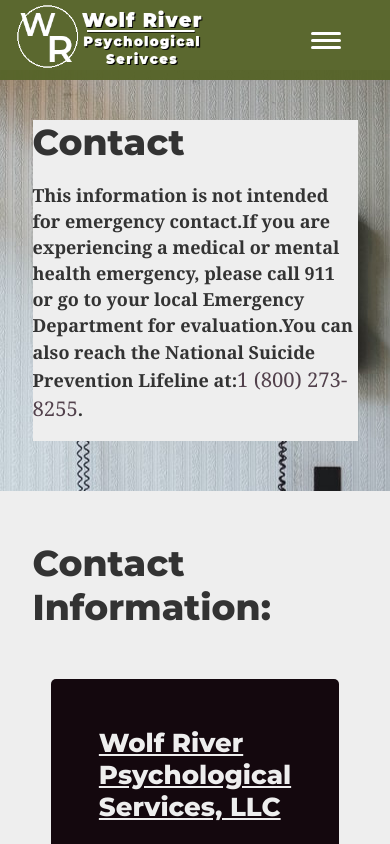
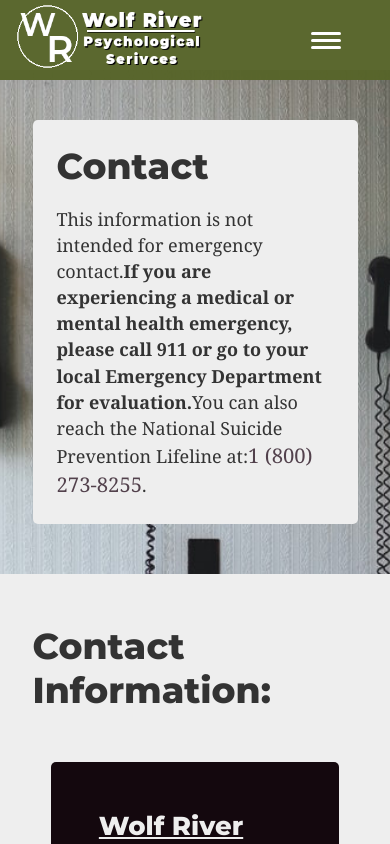
Before and after one commit to cast-iron-developer/wolf-river_2.0, a Next.js app: page /contact in a window 390 px wide. Shown: the top 844 px of the page. Built offline with nearby package versions, Linux system fonts and the light colour scheme; a web font is replaced by a local one.

Commit message:
Cleaned up some formatting issues

```diff
--- a/assets/scss/modules/contact.module.scss
+++ b/assets/scss/modules/contact.module.scss
@@ -84,4 +84,6 @@
 
 .contactBox {
   background-color: $white;
+  padding: 1.5rem;
+  border-radius: 5px;
 }
--- a/assets/scss/modules/leftOffset.module.scss
+++ b/assets/scss/modules/leftOffset.module.scss
@@ -41,6 +41,5 @@
     }
     @include breakpoints(lg_tablet tablet nav mobile) {
         grid-column: 1;
-        grid-row: 1;
     }
 }
--- a/assets/scss/modules/rightOffset.module.scss
+++ b/assets/scss/modules/rightOffset.module.scss
@@ -45,7 +45,6 @@
         grid-column: 2;
     }
     @include breakpoints(lg_tablet tablet nav mobile) {
-        grid-column: 2;
-        grid-row: 1;
+        grid-column: 1;
     }
 }
--- a/assets/scss/modules/singleColumn.module.scss
+++ b/assets/scss/modules/singleColumn.module.scss
@@ -133,11 +133,11 @@
         }
 
         &.clientsIntro {
-            background-image: url(../../images/clients-intro-bg-small.jpg);
+            background: url(../../images/clients-intro-bg-small.jpg) center/cover no-repeat;
         }
 
         &.contactIntro {
-            background-image: url(../../images/contact-intro-bg-small.jpg);
+            background: url(../../images/contact-intro-bg-small.jpg) center/cover no-repeat;
         }
     }
 
@@ -171,8 +171,17 @@
     &.costSection {
         .Col {
             display: grid;
-            grid-template-columns: 1fr 1fr;
             gap: 0 3rem;
+
+            @include breakpoints(really_big large sm_desktop desktop){
+                grid-template-columns: 1fr 1fr;
+
+            }
+
+            @include breakpoints(lg_tablet tablet nav mobile){
+                grid-template-columns: 1fr;
+
+            }
         }
     }
 
--- a/pages/contact/index.js
+++ b/pages/contact/index.js
@@ -16,8 +16,7 @@
                 <SingleColumn sectionId="contactIntro">
                     <div className={classes.contactBox}>
                         <h1 className="margin-0">Contact</h1>
-                        <p>
-                            <strong>
+                        <p className="margin-bottom-0">
                             This information is not intended for emergency
                             contact.
                             <strong>
@@ -36,10 +35,9 @@
                                 </a>
                             </Link>
                             .
-                            </strong>
                         </p>
-
-                    </div></SingleColumn>
+                    </div>
+                </SingleColumn>
                 <SingleColumn>
                     <h5 className="h1 margin-vert-0">Contact Information:</h5>
                     <TwoColumns
@@ -63,7 +61,6 @@
 
 const RightContact = () => (
     <>
-
         <p className="margin-top-0 text-no-underline text-white">
             <Link
                 href="www.google.com/maps/dir/284+German+Oak+Dr+%23100,+Cordova,+TN+38018/@35.1231417,-89.7991513,17z/data=!4m8!4m7!1m0!1m5!1m1!1s0x887f9b8ba5d99feb:0x56fa7567c22187db!2m2!1d-89.7969626!2d35.1231417"
```
Lines whose indentation alone changed are shown as unchanged.
